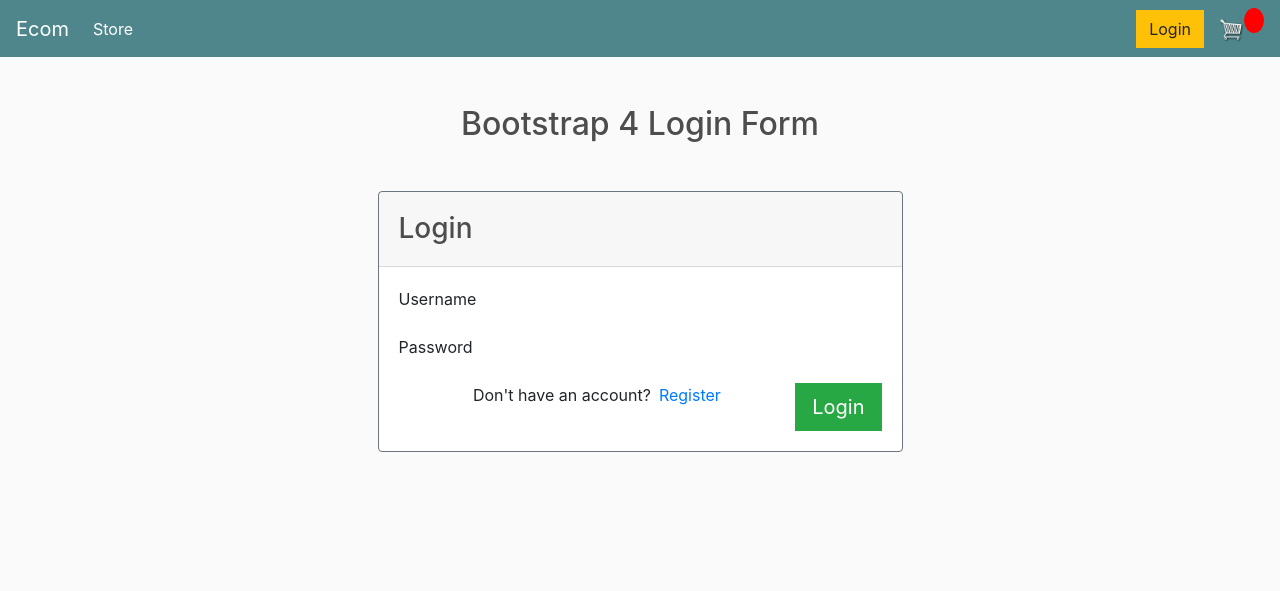
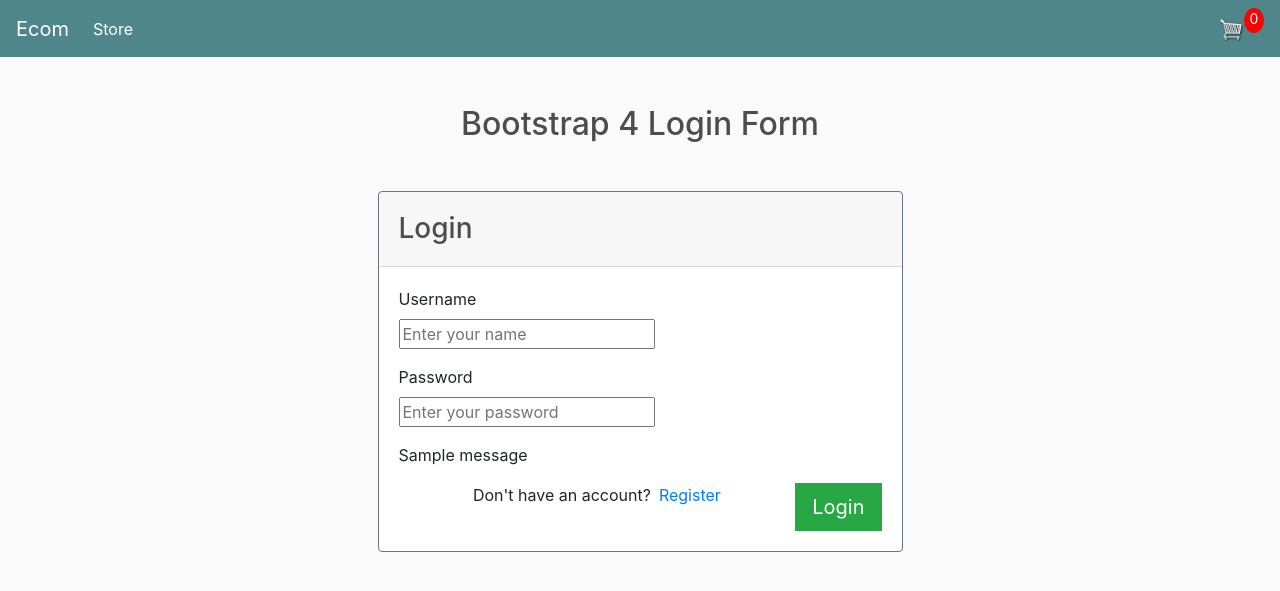
Before and after one commit to Pavlo-here/ecommerce, a Django app: page /login/ in a window 1280 px wide. Shown: the top 591 px of the page. Run offline with Django 4.2, Linux system fonts and the light colour scheme; tables that the repository leaves empty hold one stand-in row (values such as "Sample post"); one stand-in notice (Sample message) is shown; some libraries are stand-ins or nearby versions.

Commit message:
seems like log and reg is finished

```diff
--- a/store/templates/store/login.html
+++ b/store/templates/store/login.html
@@ -20,13 +20,16 @@
                                 <div class="form-group">
                                     <label for="inputName">Username</label>
                                     <br>
-                                    {{form.username}}
+                                    <input type="text", name="username", placeholder="Enter your name">
                                 </div>
                                 <div class="form-group">
                                     <label for="inputPassword3">Password</label>
                                     <br>
-                                    {{form.password1}}
+                                    <input type="text", name="password", placeholder="Enter your password">
                                 </div>
+                                {% for message in messages %}
+                                <p>{{message}}</p>
+                                {% endfor %}
                                 <div class="form-group">
                                     <button type="submit" class="btn btn-success btn-lg float-right">Login</button>
                                 </div>
--- a/store/templates/store/main.html
+++ b/store/templates/store/main.html
@@ -64,6 +64,12 @@
     </script>
 </head>
 
+<style>
+    .hello-msg{
+        color : white;
+    }
+</style>
+
 <body>
     <nav class="navbar navbar-expand-lg navbar-dark bg-dark">
         <a class="navbar-brand" href="{% url 'store' %}">Ecom</a>
@@ -80,8 +86,11 @@
 
             </ul>
             <div class="form-inline my-2 my-lg-0">
-                <a href="#" class="btn btn-warning">Login</a>
-
+                <!--<a href="#" class="btn btn-warning">Login</a>-->
+                {% if request.user.is_authenticated %}
+                <span class="hello-msg">Hello, {{request.user}} |</span>
+                <span><a class="hello-msg" href="{% url 'logout' %}">&nbsp;Logout</a></span>
+                {% endif %}
                 <a href="{% url 'cart' %}">
                     <img id="cart-icon" src="{% static 'images/cart.png' %}">
                 </a>
--- a/store/urls.py
+++ b/store/urls.py
@@ -4,7 +4,7 @@ from . import views
 urlpatterns = [
     path("register/", views.registerPage, name="register"),
     path("login/", views.loginPage, name="login"),
-
+    path("logout/", views.logoutPage, name="logout"),
     path("", views.store, name="store"),
     path("cart/", views.cart, name="cart"),
     path("checkout/", views.checkout, name="checkout"),
--- a/store/views.py
+++ b/store/views.py
@@ -1,6 +1,8 @@
 from django.shortcuts import render, redirect
 from django.http import JsonResponse
-from django.contrib.auth.forms import UserCreationForm
+from django.contrib import messages
+from django.contrib.auth import authenticate, login, logout
+from django.contrib.auth.decorators import login_required
 import json
 import datetime
 
@@ -19,6 +21,9 @@ def registerPage(request):
         form = RegisterUser(request.POST)
         if form.is_valid():
             form.save()
+            user = form.cleaned_data.get("username")
+            messages.success(request, "Account was created for " + user)
+
             return redirect("login")
 
     context = {"form": form, "cartItems": cartItems}
@@ -26,8 +31,28 @@ def registerPage(request):
 
 
 def loginPage(request):
-    context = {}
+    data = cartData(request)
+    cartItems = data["cartItems"]
+
+    if request.method == "POST":
+        username = request.POST.get("username")
+        password = request.POST.get("password")
+
+        user = authenticate(request, username=username, password=password)
+
+        if user is not None:
+            login(request, user)
+            return redirect("store")
+        else:
+            messages.info(request, "Username or/and password is/are incorrect")
+
+    context = {"cartItems": cartItems}
     return render(request, "store/login.html", context)
+
+
+def logoutPage(request):
+    logout(request)
+    return redirect("login")
 
 
 def store(request):
```
